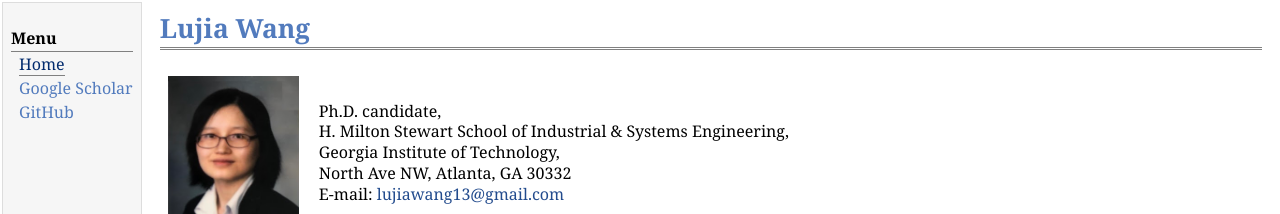
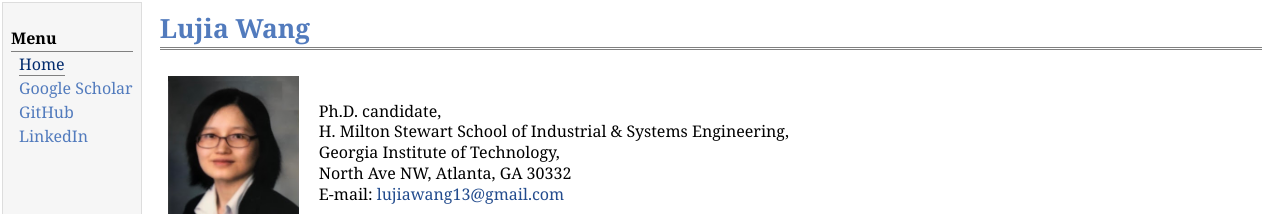
Before and after one commit to lujiawang13/lujiawang13.github.io, a plain HTML site: page index.html in a window 1280 px wide. Shown: the top 214 px of the page. Drawn offline with Linux system fonts and the light colour scheme.

Commit message:
Update index.html

```diff
--- a/index.html
+++ b/index.html
@@ -18,7 +18,7 @@
 <div class="menu-item"><a href="https://scholar.google.com/citations?user=m2-v87AAAAAJ&hl=en">Google Scholar</a></div>
 
 <div class="menu-item"><a href="https://github.com/lujiawang13">GitHub</a></div>
-
+<div class="menu-item"><a href="https://www.linkedin.com/in/lujiawanggt">LinkedIn</a></div>
 </td>
 <td id="layout-content">
 <div id="toptitle">
```
